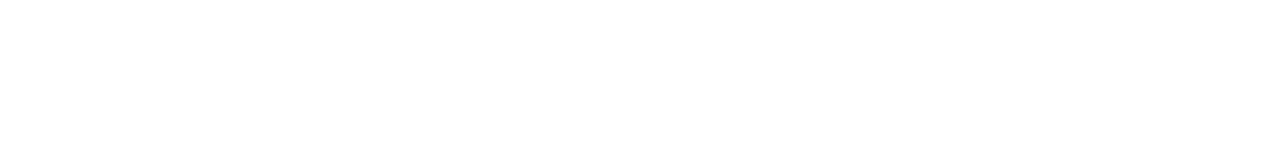
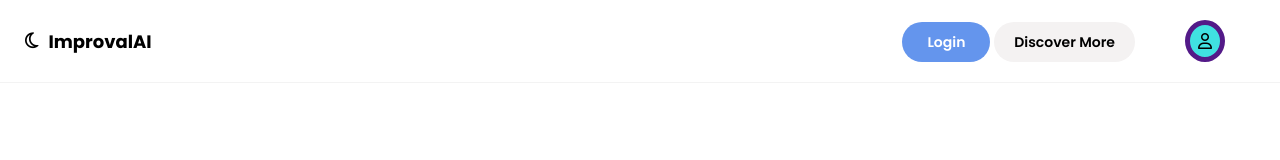
Before and after one commit to Tahsin094/HomeWork, a plain HTML site: page index.html in a window 1280 px wide. Drawn offline with Linux system fonts and the light colour scheme.

Commit message:
nav are done

```diff
--- a/index.html
+++ b/index.html
@@ -14,5 +14,21 @@
     <link rel="stylesheet" href="https://cdnjs.cloudflare.com/ajax/libs/font-awesome/6.5.1/css/all.min.css" integrity="sha512-DTOQO9RWCH3ppGqcWaEA1BIZOC6xxalwEsw9c2QQeAIftl+Vegovlnee1c9QX4TctnWMn13TZye+giMm8e2LwA==" crossorigin="anonymous" referrerpolicy="no-referrer" />
 </head>
 <body>
+    <nav class="nav-area">
+        <div class="nav-logo">
+            <i class="fa-regular fa-moon"></i>
+            <h4>ImprovalAI</h4>
+        </div>
+        <div class="nav-container">
+            <div class="nav-summary">
+                <a class="Login-btn" href="#">Login</a>
+                <a class="Discover-more-btn" href="#">Discover More</a>
+            </div>
+            <div>
+                <i class="fa-regular fa-user profile-icon"></i>
+            </div>
+        </div>
+    </nav>
+    <div class="dash"></div><!-- this property is used for dash line at the bottom of navbar -->
 </body>
 </html>
--- a/style.css
+++ b/style.css
@@ -6,3 +6,57 @@
 body{
     font-family:"Poppins", sans-serif;
 }
+   /* nav section styling */
+.nav-area{
+    display: flex;
+    justify-content: space-between;
+    margin: 20px 25px;
+    align-items: center;
+}
+.nav-logo{
+    display: flex;
+    justify-content: space-between;
+    gap: 10px;
+    align-items: center;
+    font-size: large;
+    font-weight: 400;
+}
+.nav-container{
+    display: flex;
+    align-items: center;
+}
+.Login-btn{
+    text-decoration: none;
+    color: white;
+    background-color: cornflowerblue;
+    padding: 10px 25px;
+    border-radius: 100px;
+    font-size:14px;
+}
+.nav-summary{
+    gap:15px;
+    margin: 0px 20px;
+    font-weight: 600;
+}
+.Discover-more-btn{
+    text-decoration: none;
+    color: black;
+    background-color: rgb(244, 242, 242);
+    padding: 10px 20px;
+    border-radius: 100px;
+    font-size:14px;
+    font-weight: 600;
+}
+.profile-icon{
+    margin: 0px 30px;
+    background-color:rgb(64, 225, 225);
+    padding: 8px;
+    border: 5px solid rgb(83, 26, 136);
+    border-radius: 50%;
+}
+/* property for dash  */
+.dash{
+    width: 100%;
+    height: 1px;
+    background-color: rgba(128, 128, 128, 0.093);
+}
```
